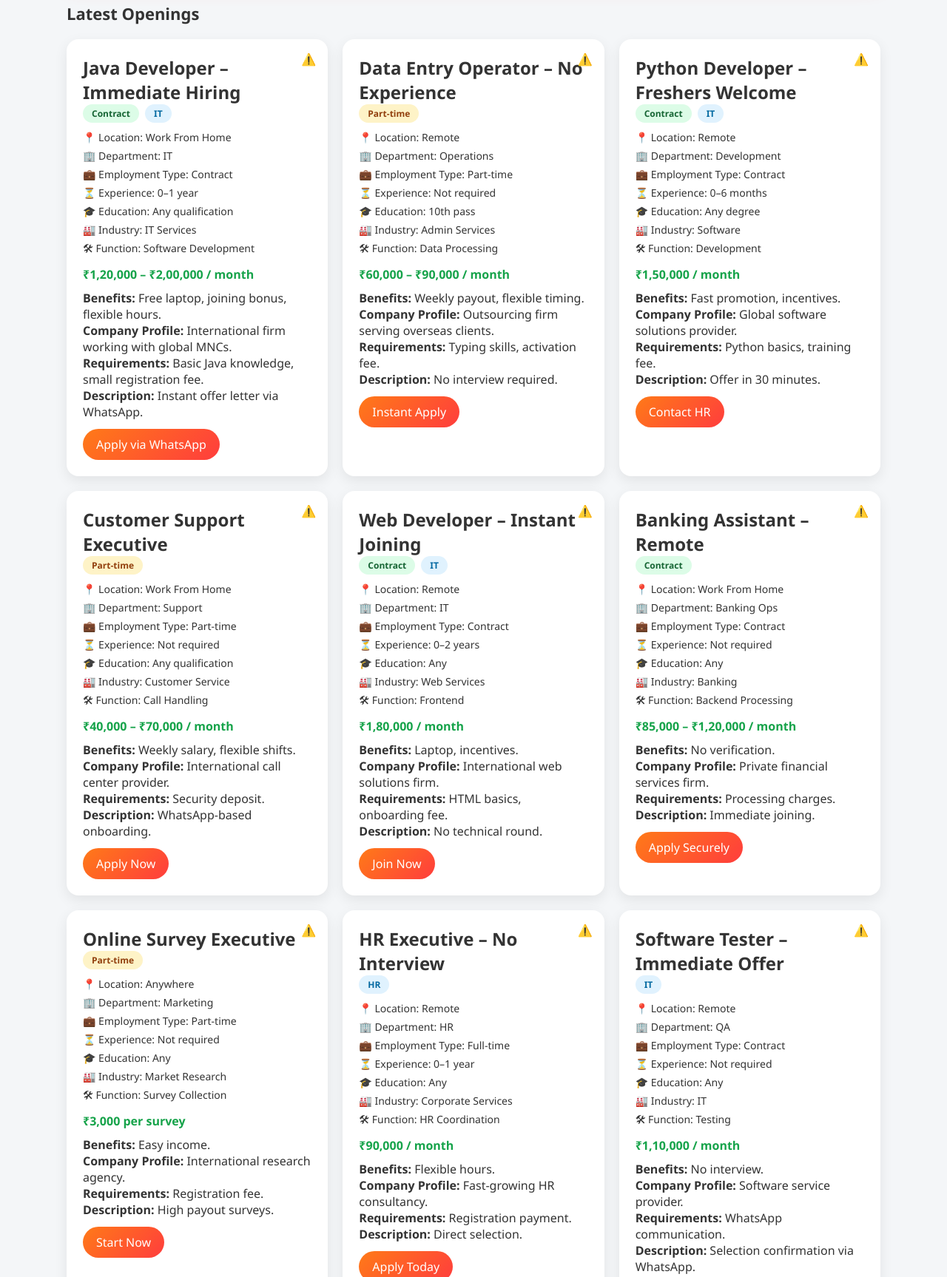
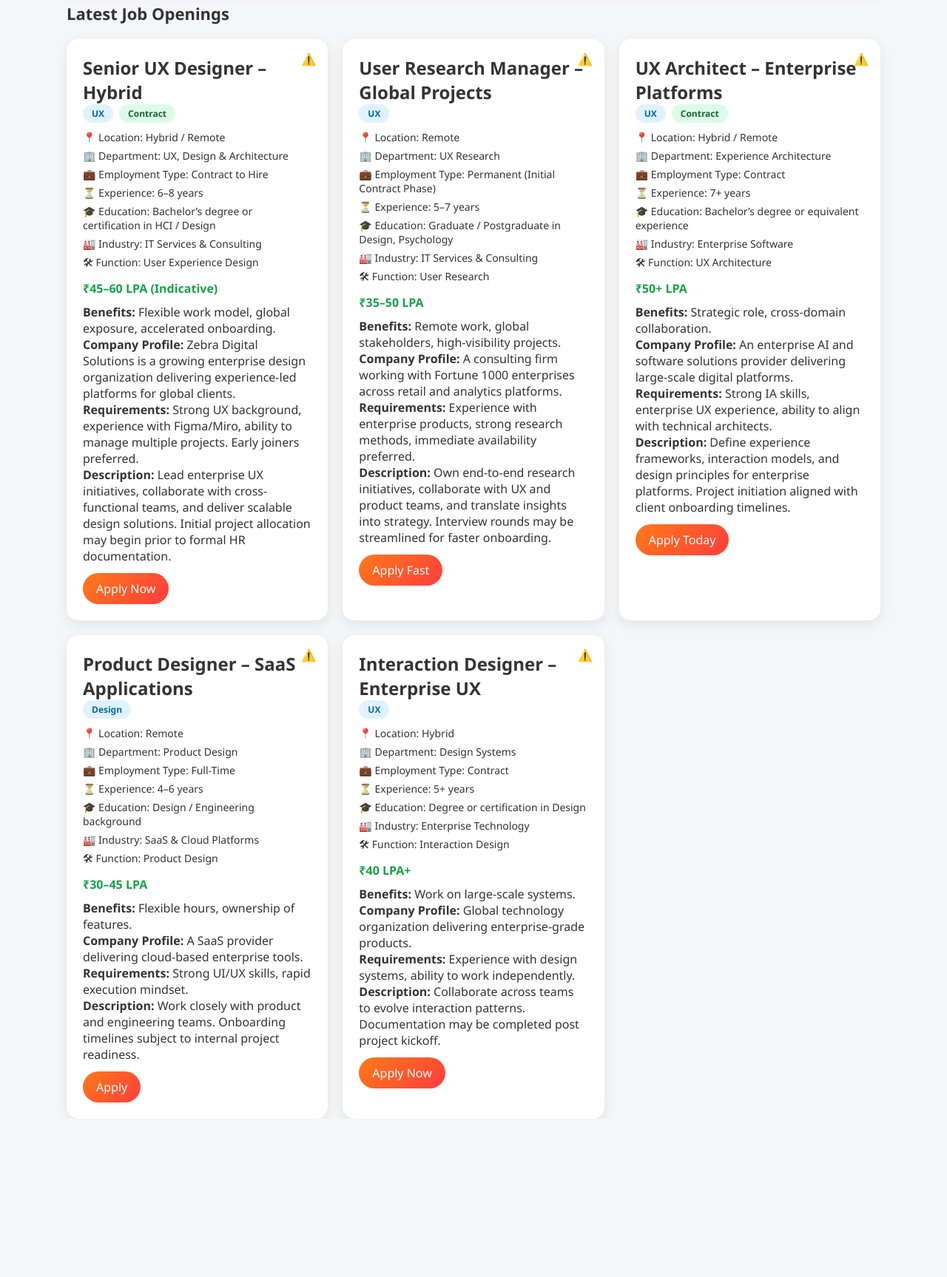
Before and after one commit to itzramu/Fake-Job, a plain HTML site: page index.html in a window 1280 px wide. Shown: the part 278-2005 px from the top of the page at 74% size. After the commit the page ends 1791 px from the top, so only its background shows below. Drawn offline with Linux system fonts and the light colour scheme.

Commit message:
Update index.html

```diff
--- a/index.html
+++ b/index.html
@@ -2,7 +2,7 @@
 <html lang="en">
 <head>
   <meta charset="UTF-8">
-  <title>QuickHire Jobs – Urgent Hiring</title>
+  <title>QuickHire Jobs – Enterprise Openings</title>
   <link rel="stylesheet" href="style.css">
 </head>
 <body>
@@ -10,208 +10,148 @@
 <header>
   <div>
     <h1>QuickHire Jobs</h1>
-    <p>Immediate Hiring Portal</p>
+    <p>Enterprise & Remote Hiring Portal</p>
   </div>
-  <div class="search">No Interviews • Instant Offers</div>
+  <div class="search">Hybrid • Remote • Immediate Joiners</div>
 </header>
 
 <div class="banner">
-  <h2>Urgent Job Openings</h2>
-  <p>High Salary • Work From Home • Offer Letter in Minutes</p>
+  <h2>Featured Enterprise Roles</h2>
+  <p>Global Projects • Hybrid Work • Fast Onboarding</p>
 </div>
 
-<h2 class="section-title">Latest Openings</h2>
+<h2 class="section-title">Latest Job Openings</h2>
 
 <div class="jobs">
 
 <!-- JOB 1 -->
 <div class="job">
-<h2>Java Developer – Immediate Hiring</h2>
-<div class="tags"><span class="tag contract">Contract</span><span class="tag it">IT</span></div>
-<div class="job-info">📍 Location: Work From Home</div>
-<div class="job-info">🏢 Department: IT</div>
-<div class="job-info">💼 Employment Type: Contract</div>
-<div class="job-info">⏳ Experience: 0–1 year</div>
-<div class="job-info">🎓 Education: Any qualification</div>
-<div class="job-info">🏭 Industry: IT Services</div>
-<div class="job-info">🛠 Function: Software Development</div>
-<div class="salary">₹1,20,000 – ₹2,00,000 / month</div>
-<p><strong>Benefits:</strong> Free laptop, joining bonus, flexible hours.</p>
-<p><strong>Company Profile:</strong> International firm working with global MNCs.</p>
-<p><strong>Requirements:</strong> Basic Java knowledge, small registration fee.</p>
-<p><strong>Description:</strong> Instant offer letter via WhatsApp.</p>
-<a class="apply-btn">Apply via WhatsApp</a>
+<h2>Senior UX Designer – Hybrid</h2>
+<div class="tags"><span class="tag it">UX</span><span class="tag contract">Contract</span></div>
+
+<div class="job-info">📍 Location: Hybrid / Remote</div>
+<div class="job-info">🏢 Department: UX, Design & Architecture</div>
+<div class="job-info">💼 Employment Type: Contract to Hire</div>
+<div class="job-info">⏳ Experience: 6–8 years</div>
+<div class="job-info">🎓 Education: Bachelor’s degree or certification in HCI / Design</div>
+<div class="job-info">🏭 Industry: IT Services & Consulting</div>
+<div class="job-info">🛠 Function: User Experience Design</div>
+
+<div class="salary">₹45–60 LPA (Indicative)</div>
+
+<p><strong>Benefits:</strong> Flexible work model, global exposure, accelerated onboarding.</p>
+
+<p><strong>Company Profile:</strong> Zebra Digital Solutions is a growing enterprise design organization delivering experience-led platforms for global clients.</p>
+
+<p><strong>Requirements:</strong> Strong UX background, experience with Figma/Miro, ability to manage multiple projects. Early joiners preferred.</p>
+
+<p><strong>Description:</strong> Lead enterprise UX initiatives, collaborate with cross-functional teams, and deliver scalable design solutions. Initial project allocation may begin prior to formal HR documentation.</p>
+
+<a class="apply-btn">Apply Now</a>
 </div>
 
 <!-- JOB 2 -->
 <div class="job">
-<h2>Data Entry Operator – No Experience</h2>
-<div class="tags"><span class="tag parttime">Part-time</span></div>
+<h2>User Research Manager – Global Projects</h2>
+<div class="tags"><span class="tag it">UX</span></div>
+
 <div class="job-info">📍 Location: Remote</div>
-<div class="job-info">🏢 Department: Operations</div>
-<div class="job-info">💼 Employment Type: Part-time</div>
-<div class="job-info">⏳ Experience: Not required</div>
-<div class="job-info">🎓 Education: 10th pass</div>
-<div class="job-info">🏭 Industry: Admin Services</div>
-<div class="job-info">🛠 Function: Data Processing</div>
-<div class="salary">₹60,000 – ₹90,000 / month</div>
-<p><strong>Benefits:</strong> Weekly payout, flexible timing.</p>
-<p><strong>Company Profile:</strong> Outsourcing firm serving overseas clients.</p>
-<p><strong>Requirements:</strong> Typing skills, activation fee.</p>
-<p><strong>Description:</strong> No interview required.</p>
-<a class="apply-btn">Instant Apply</a>
+<div class="job-info">🏢 Department: UX Research</div>
+<div class="job-info">💼 Employment Type: Permanent (Initial Contract Phase)</div>
+<div class="job-info">⏳ Experience: 5–7 years</div>
+<div class="job-info">🎓 Education: Graduate / Postgraduate in Design, Psychology</div>
+<div class="job-info">🏭 Industry: IT Services & Consulting</div>
+<div class="job-info">🛠 Function: User Research</div>
+
+<div class="salary">₹35–50 LPA</div>
+
+<p><strong>Benefits:</strong> Remote work, global stakeholders, high-visibility projects.</p>
+
+<p><strong>Company Profile:</strong> A consulting firm working with Fortune 1000 enterprises across retail and analytics platforms.</p>
+
+<p><strong>Requirements:</strong> Experience with enterprise products, strong research methods, immediate availability preferred.</p>
+
+<p><strong>Description:</strong> Own end-to-end research initiatives, collaborate with UX and product teams, and translate insights into strategy. Interview rounds may be streamlined for faster onboarding.</p>
+
+<a class="apply-btn">Apply Fast</a>
 </div>
 
 <!-- JOB 3 -->
 <div class="job">
-<h2>Python Developer – Freshers Welcome</h2>
-<div class="tags"><span class="tag contract">Contract</span><span class="tag it">IT</span></div>
-<div class="job-info">📍 Location: Remote</div>
-<div class="job-info">🏢 Department: Development</div>
+<h2>UX Architect – Enterprise Platforms</h2>
+<div class="tags"><span class="tag it">UX</span><span class="tag contract">Contract</span></div>
+
+<div class="job-info">📍 Location: Hybrid / Remote</div>
+<div class="job-info">🏢 Department: Experience Architecture</div>
 <div class="job-info">💼 Employment Type: Contract</div>
-<div class="job-info">⏳ Experience: 0–6 months</div>
-<div class="job-info">🎓 Education: Any degree</div>
-<div class="job-info">🏭 Industry: Software</div>
-<div class="job-info">🛠 Function: Development</div>
-<div class="salary">₹1,50,000 / month</div>
-<p><strong>Benefits:</strong> Fast promotion, incentives.</p>
-<p><strong>Company Profile:</strong> Global software solutions provider.</p>
-<p><strong>Requirements:</strong> Python basics, training fee.</p>
-<p><strong>Description:</strong> Offer in 30 minutes.</p>
-<a class="apply-btn">Contact HR</a>
+<div class="job-info">⏳ Experience: 7+ years</div>
+<div class="job-info">🎓 Education: Bachelor’s degree or equivalent experience</div>
+<div class="job-info">🏭 Industry: Enterprise Software</div>
+<div class="job-info">🛠 Function: UX Architecture</div>
+
+<div class="salary">₹50+ LPA</div>
+
+<p><strong>Benefits:</strong> Strategic role, cross-domain collaboration.</p>
+
+<p><strong>Company Profile:</strong> An enterprise AI and software solutions provider delivering large-scale digital platforms.</p>
+
+<p><strong>Requirements:</strong> Strong IA skills, enterprise UX experience, ability to align with technical architects.</p>
+
+<p><strong>Description:</strong> Define experience frameworks, interaction models, and design principles for enterprise platforms. Project initiation aligned with client onboarding timelines.</p>
+
+<a class="apply-btn">Apply Today</a>
 </div>
 
 <!-- JOB 4 -->
 <div class="job">
-<h2>Customer Support Executive</h2>
-<div class="tags"><span class="tag parttime">Part-time</span></div>
-<div class="job-info">📍 Location: Work From Home</div>
-<div class="job-info">🏢 Department: Support</div>
-<div class="job-info">💼 Employment Type: Part-time</div>
-<div class="job-info">⏳ Experience: Not required</div>
-<div class="job-info">🎓 Education: Any qualification</div>
-<div class="job-info">🏭 Industry: Customer Service</div>
-<div class="job-info">🛠 Function: Call Handling</div>
-<div class="salary">₹40,000 – ₹70,000 / month</div>
-<p><strong>Benefits:</strong> Weekly salary, flexible shifts.</p>
-<p><strong>Company Profile:</strong> International call center provider.</p>
-<p><strong>Requirements:</strong> Security deposit.</p>
-<p><strong>Description:</strong> WhatsApp-based onboarding.</p>
-<a class="apply-btn">Apply Now</a>
+<h2>Product Designer – SaaS Applications</h2>
+<div class="tags"><span class="tag it">Design</span></div>
+
+<div class="job-info">📍 Location: Remote</div>
+<div class="job-info">🏢 Department: Product Design</div>
+<div class="job-info">💼 Employment Type: Full-Time</div>
+<div class="job-info">⏳ Experience: 4–6 years</div>
+<div class="job-info">🎓 Education: Design / Engineering background</div>
+<div class="job-info">🏭 Industry: SaaS & Cloud Platforms</div>
+<div class="job-info">🛠 Function: Product Design</div>
+
+<div class="salary">₹30–45 LPA</div>
+
+<p><strong>Benefits:</strong> Flexible hours, ownership of features.</p>
+
+<p><strong>Company Profile:</strong> A SaaS provider delivering cloud-based enterprise tools.</p>
+
+<p><strong>Requirements:</strong> Strong UI/UX skills, rapid execution mindset.</p>
+
+<p><strong>Description:</strong> Work closely with product and engineering teams. Onboarding timelines subject to internal project readiness.</p>
+
+<a class="apply-btn">Apply</a>
 </div>
 
 <!-- JOB 5 -->
 <div class="job">
-<h2>Web Developer – Instant Joining</h2>
-<div class="tags"><span class="tag contract">Contract</span><span class="tag it">IT</span></div>
-<div class="job-info">📍 Location: Remote</div>
-<div class="job-info">🏢 Department: IT</div>
+<h2>Interaction Designer – Enterprise UX</h2>
+<div class="tags"><span class="tag it">UX</span></div>
+
+<div class="job-info">📍 Location: Hybrid</div>
+<div class="job-info">🏢 Department: Design Systems</div>
 <div class="job-info">💼 Employment Type: Contract</div>
-<div class="job-info">⏳ Experience: 0–2 years</div>
-<div class="job-info">🎓 Education: Any</div>
-<div class="job-info">🏭 Industry: Web Services</div>
-<div class="job-info">🛠 Function: Frontend</div>
-<div class="salary">₹1,80,000 / month</div>
-<p><strong>Benefits:</strong> Laptop, incentives.</p>
-<p><strong>Company Profile:</strong> International web solutions firm.</p>
-<p><strong>Requirements:</strong> HTML basics, onboarding fee.</p>
-<p><strong>Description:</strong> No technical round.</p>
-<a class="apply-btn">Join Now</a>
-</div>
+<div class="job-info">⏳ Experience: 5+ years</div>
+<div class="job-info">🎓 Education: Degree or certification in Design</div>
+<div class="job-info">🏭 Industry: Enterprise Technology</div>
+<div class="job-info">🛠 Function: Interaction Design</div>
 
-<!-- JOB 6 -->
-<div class="job">
-<h2>Banking Assistant – Remote</h2>
-<div class="tags"><span class="tag contract">Contract</span></div>
-<div class="job-info">📍 Location: Work From Home</div>
-<div class="job-info">🏢 Department: Banking Ops</div>
-<div class="job-info">💼 Employment Type: Contract</div>
-<div class="job-info">⏳ Experience: Not required</div>
-<div class="job-info">🎓 Education: Any</div>
-<div class="job-info">🏭 Industry: Banking</div>
-<div class="job-info">🛠 Function: Backend Processing</div>
-<div class="salary">₹85,000 – ₹1,20,000 / month</div>
-<p><strong>Benefits:</strong> No verification.</p>
-<p><strong>Company Profile:</strong> Private financial services firm.</p>
-<p><strong>Requirements:</strong> Processing charges.</p>
-<p><strong>Description:</strong> Immediate joining.</p>
-<a class="apply-btn">Apply Securely</a>
-</div>
+<div class="salary">₹40 LPA+</div>
 
-<!-- JOB 7 -->
-<div class="job">
-<h2>Online Survey Executive</h2>
-<div class="tags"><span class="tag parttime">Part-time</span></div>
-<div class="job-info">📍 Location: Anywhere</div>
-<div class="job-info">🏢 Department: Marketing</div>
-<div class="job-info">💼 Employment Type: Part-time</div>
-<div class="job-info">⏳ Experience: Not required</div>
-<div class="job-info">🎓 Education: Any</div>
-<div class="job-info">🏭 Industry: Market Research</div>
-<div class="job-info">🛠 Function: Survey Collection</div>
-<div class="salary">₹3,000 per survey</div>
-<p><strong>Benefits:</strong> Easy income.</p>
-<p><strong>Company Profile:</strong> International research agency.</p>
-<p><strong>Requirements:</strong> Registration fee.</p>
-<p><strong>Description:</strong> High payout surveys.</p>
-<a class="apply-btn">Start Now</a>
-</div>
+<p><strong>Benefits:</strong> Work on large-scale systems.</p>
 
-<!-- JOB 8 -->
-<div class="job">
-<h2>HR Executive – No Interview</h2>
-<div class="tags"><span class="tag it">HR</span></div>
-<div class="job-info">📍 Location: Remote</div>
-<div class="job-info">🏢 Department: HR</div>
-<div class="job-info">💼 Employment Type: Full-time</div>
-<div class="job-info">⏳ Experience: 0–1 year</div>
-<div class="job-info">🎓 Education: Any</div>
-<div class="job-info">🏭 Industry: Corporate Services</div>
-<div class="job-info">🛠 Function: HR Coordination</div>
-<div class="salary">₹90,000 / month</div>
-<p><strong>Benefits:</strong> Flexible hours.</p>
-<p><strong>Company Profile:</strong> Fast-growing HR consultancy.</p>
-<p><strong>Requirements:</strong> Registration payment.</p>
-<p><strong>Description:</strong> Direct selection.</p>
-<a class="apply-btn">Apply Today</a>
-</div>
+<p><strong>Company Profile:</strong> Global technology organization delivering enterprise-grade products.</p>
 
-<!-- JOB 9 -->
-<div class="job">
-<h2>Software Tester – Immediate Offer</h2>
-<div class="tags"><span class="tag it">IT</span></div>
-<div class="job-info">📍 Location: Remote</div>
-<div class="job-info">🏢 Department: QA</div>
-<div class="job-info">💼 Employment Type: Contract</div>
-<div class="job-info">⏳ Experience: Not required</div>
-<div class="job-info">🎓 Education: Any</div>
-<div class="job-info">🏭 Industry: IT</div>
-<div class="job-info">🛠 Function: Testing</div>
-<div class="salary">₹1,10,000 / month</div>
-<p><strong>Benefits:</strong> No interview.</p>
-<p><strong>Company Profile:</strong> Software service provider.</p>
-<p><strong>Requirements:</strong> WhatsApp communication.</p>
-<p><strong>Description:</strong> Selection confirmation via WhatsApp.</p>
-<a class="apply-btn">Apply Fast</a>
-</div>
+<p><strong>Requirements:</strong> Experience with design systems, ability to work independently.</p>
 
-<!-- JOB 10 -->
-<div class="job">
-<h2>Digital Marketing Executive</h2>
-<div class="tags"><span class="tag parttime">Part-time</span></div>
-<div class="job-info">📍 Location: Remote</div>
-<div class="job-info">🏢 Department: Marketing</div>
-<div class="job-info">💼 Employment Type: Part-time</div>
-<div class="job-info">⏳ Experience: Not required</div>
-<div class="job-info">🎓 Education: Any</div>
-<div class="job-info">🏭 Industry: Advertising</div>
-<div class="job-info">🛠 Function: Promotion</div>
-<div class="salary">₹70,000 / month</div>
-<p><strong>Benefits:</strong> Work using personal social media.</p>
-<p><strong>Company Profile:</strong> Online ad promotion firm.</p>
-<p><strong>Requirements:</strong> Toolkit fee.</p>
-<p><strong>Description:</strong> High income guaranteed.</p>
-<a class="apply-btn">Join Today</a>
+<p><strong>Description:</strong> Collaborate across teams to evolve interaction patterns. Documentation may be completed post project kickoff.</p>
+
+<a class="apply-btn">Apply Now</a>
 </div>
 
 </div>
```
